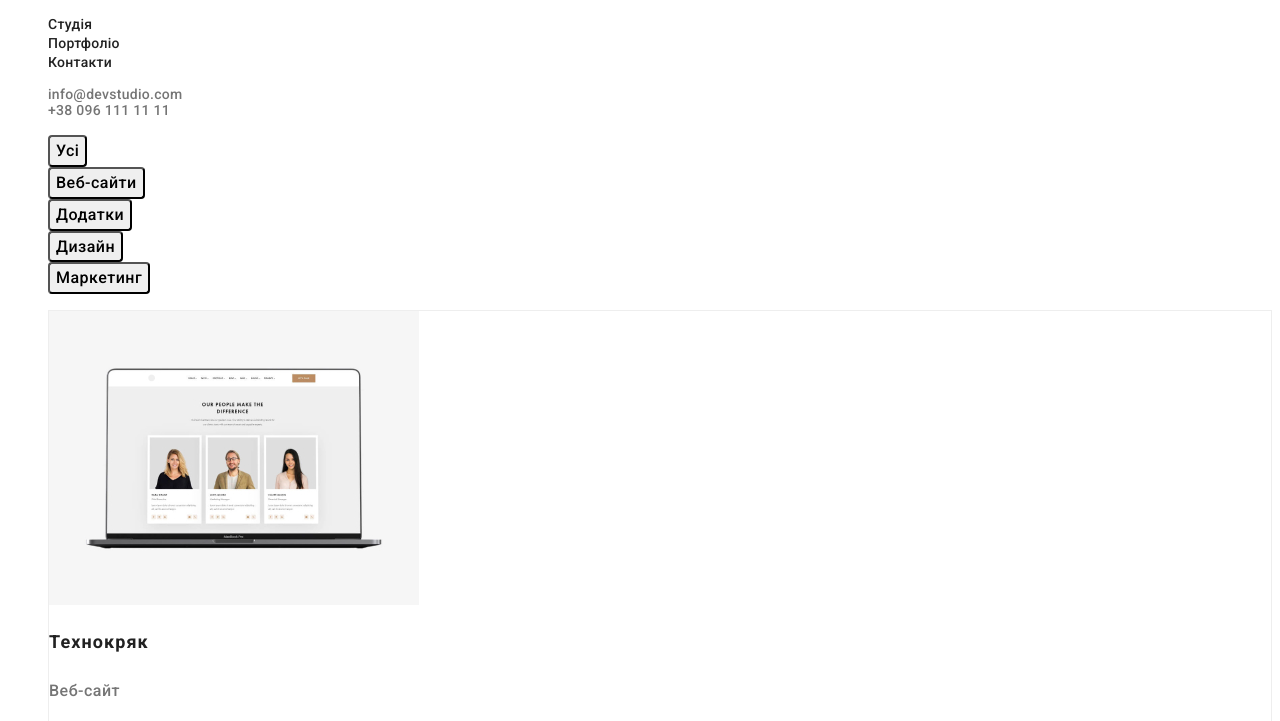
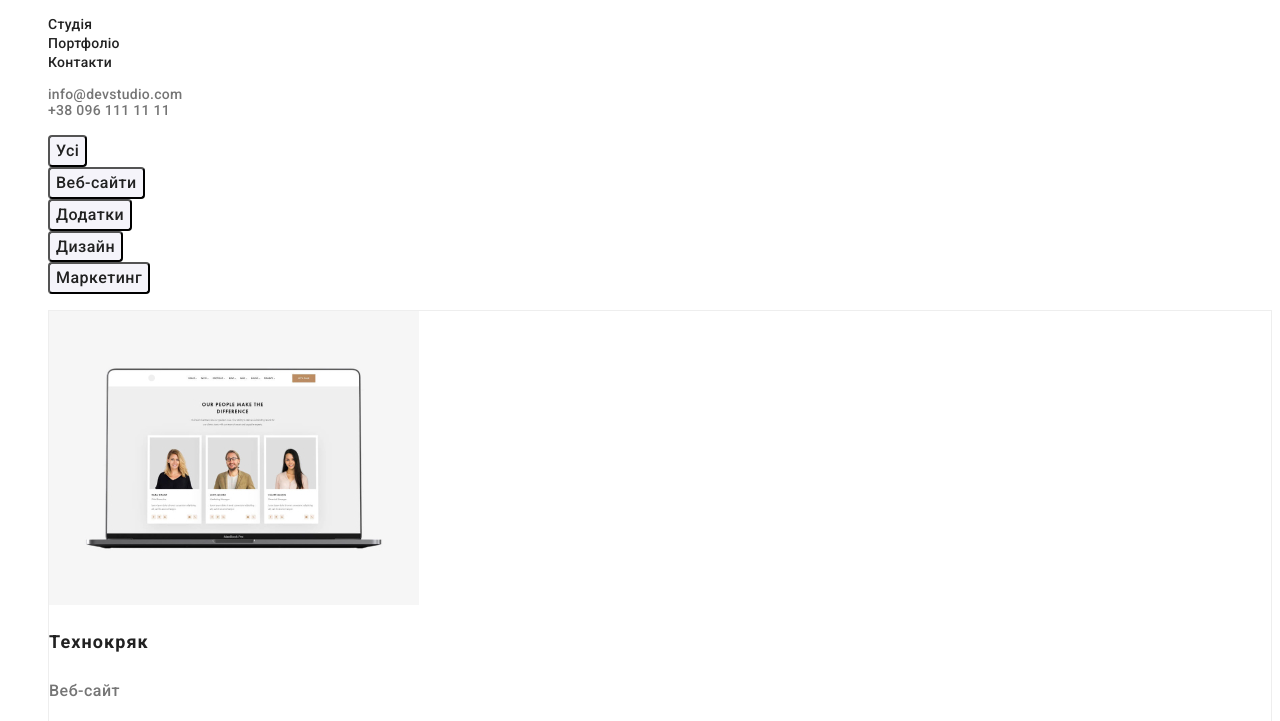
Before and after one commit to IhorChepak/goit-markup-hw-02, a plain HTML site: page portfolio.html in a window 1280 px wide. Shown: the part 41-762 px from the top of the page. Drawn offline with Linux system fonts and the light colour scheme.

Commit message:
доробив кнопки

```diff
--- a/css/styles.css
+++ b/css/styles.css
@@ -199,13 +199,14 @@
  /* portfolio.html */
 
  .button-portfolio {
-     color: var(--color-button-port) #F5F4FA;
+     color: var(--color-primary);
      font-weight: 500;
      font-size: 16px;
      line-height: 1.62;
      letter-spacing: 0.03em;
      font-family: inherit;
      border-radius: 4px;
+     background-color: #F5F4FA;
  }
 
  .button-portfolio:hover,
```
